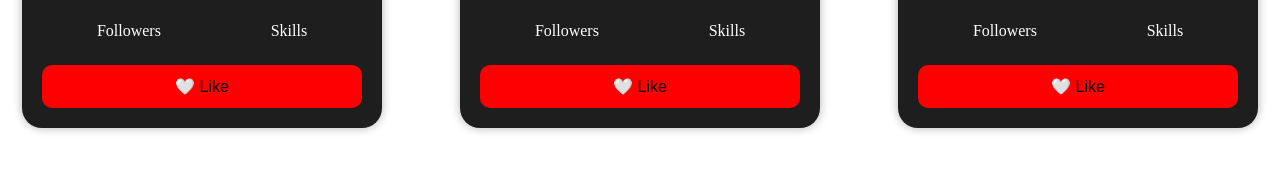
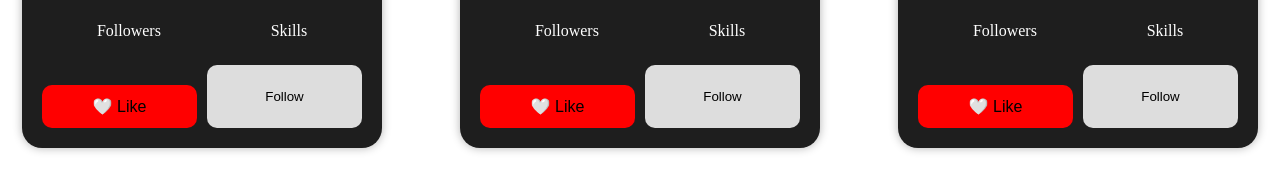
Before and after one commit to Nirbhayjakhar3196/React-revision, a React (Vite) app in the folder React-journey/: page / in a window 1280 px wide. Shown: the part 495-673 px from the top of the page. Built offline with nearby package versions, Linux system fonts and the light colour scheme.

Commit message:
feat: Added follow button

```diff
--- a/React-journey/src/App.jsx
+++ b/React-journey/src/App.jsx
@@ -4,6 +4,7 @@ import { useState } from 'react'
 function UserCard(props){
 
   const [liked, setLiked] = useState(false)
+  const [follow, setFollow] = useState(false)
 
   return (
 
@@ -53,9 +54,14 @@ function UserCard(props){
 
     </div>
 
-    <button className='like-btn' style={{backgroundColor: liked ? "hotpink" : "red"}} onClick={() => setLiked(!liked)}>
+    <div className='action-buttons'>
+      <button className='like-btn' style={{backgroundColor: liked ? "hotpink" : "red"}} onClick={() => setLiked(!liked)}>
       {liked ? "❤️ Liked" : "🤍 Like"}
     </button>
+    <button className='follow-btn' style={{backgroundColor: follow ? "green" : "#ddd"}} onClick={() => setFollow(!follow)}>
+      {follow ? "Following" : "Follow"}
+    </button>
+    </div>
 
   </div>
 )
--- a/React-journey/src/index.css
+++ b/React-journey/src/index.css
@@ -30,3 +30,26 @@
 .like-btn:hover{
   transform: scale(1.03);
 }
+
+.action-buttons{
+  display: flex;
+  gap: 10px;
+  margin-top: 20px;
+}
+
+.follow-btn{
+  flex: 1;
+  padding: 12px;
+  border: none;
+  border-radius: 10px;
+  cursor: pointer;
+  transition: 0.3s;
+}
+
+.follow-btn:hover{
+  transform: scale(1.03);
+}
+
+.like-btn{
+  flex: 1;
+}
```
